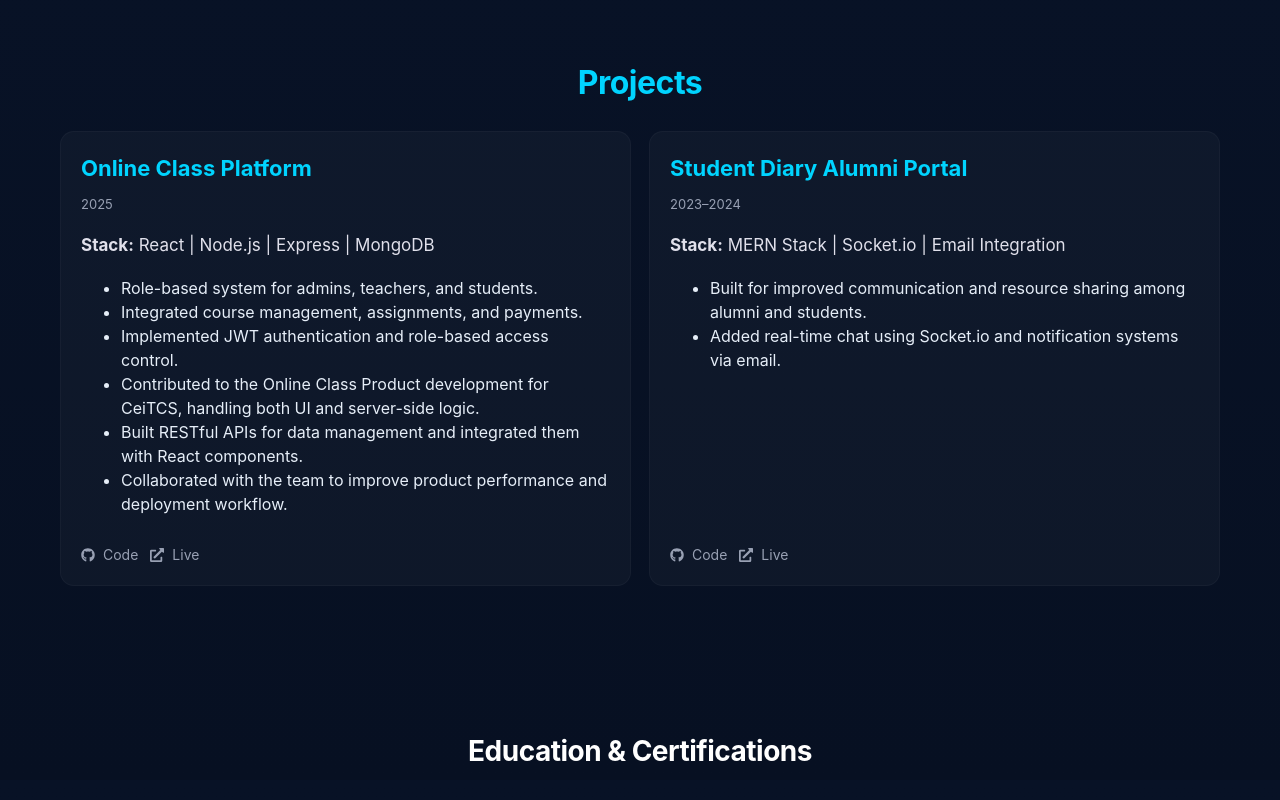
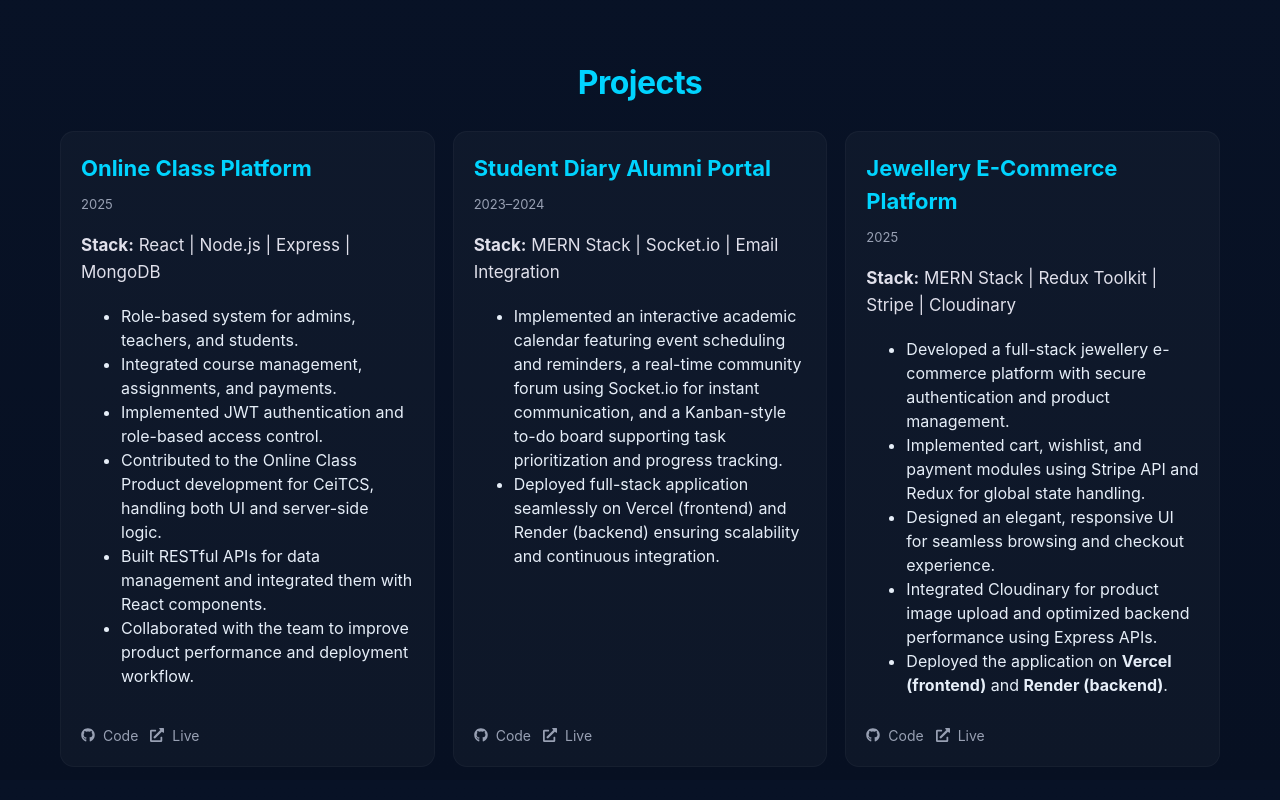
Before and after one commit to Monika-Velan/Portfolio-MonikaV, a React (Create React App) app: page / in a window 1280 px wide. Shown: the part 1620-2420 px from the top of the page. Built offline with nearby package versions, Linux system fonts and the light colour scheme.

Commit message:
Updated project files

```diff
--- a/src/components/Projects.js
+++ b/src/components/Projects.js
@@ -1,3 +1,7 @@
+
+
+
+
 // import React from "react";
 // import { motion } from "framer-motion";
 // import "../styles/projects.css";
@@ -20,8 +24,8 @@
 //         </ul>
 //       </>
 //     ),
-//     github: "https://github.com/monikavelan",
-//     live: "#"
+//     github: "#",
+//     live: "#",
 //   },
 //   {
 //     title: "Student Diary Alumni Portal",
@@ -32,13 +36,11 @@
 //         <ul>
 //           <li>Built for improved communication and resource sharing among alumni and students.</li>
 //           <li>Added real-time chat using Socket.io and notification systems via email.</li>
-
-
 //         </ul>
 //       </>
 //     ),
-//     github: "https://github.com/monikavelan",
-//     live: "#"
+//     github: "https://github.com/Monika-Velan",
+//     live: "https://studentdiary-frontend.vercel.app", // ✅ Added live deployed link
 //   },
 // ];
 
@@ -84,6 +86,15 @@
 
 
 
+
+
+
+
+
+
+
+
+
 import React from "react";
 import { motion } from "framer-motion";
 import "../styles/projects.css";
@@ -116,13 +127,35 @@ const projects = [
       <>
         <p><strong>Stack:</strong> MERN Stack | Socket.io | Email Integration</p>
         <ul>
-          <li>Built for improved communication and resource sharing among alumni and students.</li>
-          <li>Added real-time chat using Socket.io and notification systems via email.</li>
+          <li>Implemented an interactive academic calendar featuring event
+            scheduling and reminders, a real-time community forum using
+            Socket.io for instant communication, and a Kanban-style to-do board
+            supporting task prioritization and progress tracking.</li>
+          <li>Deployed full-stack application seamlessly on Vercel (frontend) and
+            Render (backend) ensuring scalability and continuous integration.</li>
         </ul>
       </>
     ),
     github: "https://github.com/Monika-Velan",
-    live: "https://studentdiary-frontend.vercel.app", // ✅ Added live deployed link
+    live: "https://studentdiary-frontend.vercel.app",
+  },
+  {
+    title: "Jewellery E-Commerce Platform",
+    time: "2025",
+    desc: (
+      <>
+        <p><strong>Stack:</strong> MERN Stack | Redux Toolkit | Stripe | Cloudinary</p>
+        <ul>
+          <li>Developed a full-stack jewellery e-commerce platform with secure authentication and product management.</li>
+          <li>Implemented cart, wishlist, and payment modules using Stripe API and Redux for global state handling.</li>
+          <li>Designed an elegant, responsive UI for seamless browsing and checkout experience.</li>
+          <li>Integrated Cloudinary for product image upload and optimized backend performance using Express APIs.</li>
+          <li>Deployed the application on <strong>Vercel (frontend)</strong> and <strong>Render (backend)</strong>.</li>
+        </ul>
+      </>
+    ),
+    github: "https://github.com/Monika-Velan/Ecommerce",
+    live: "https://ecommerce-jewellery-gamma.vercel.app/",
   },
 ];
 
```
